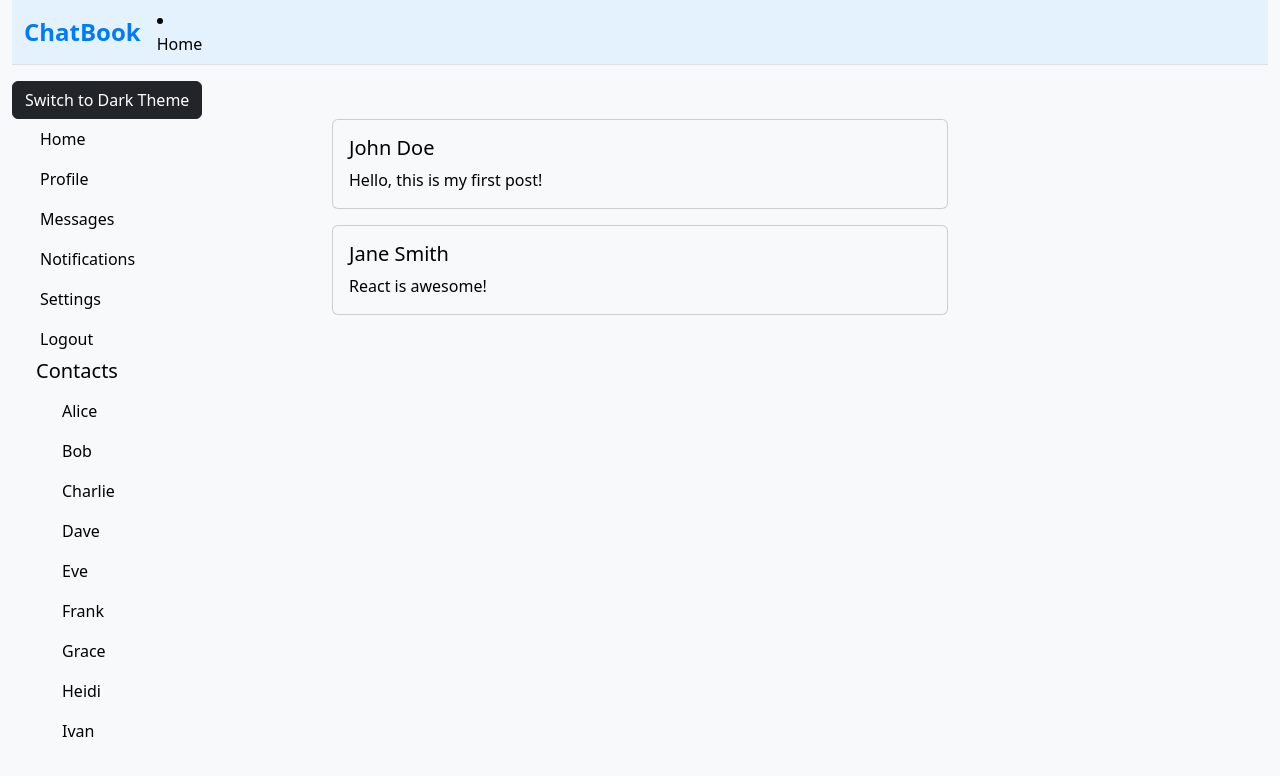
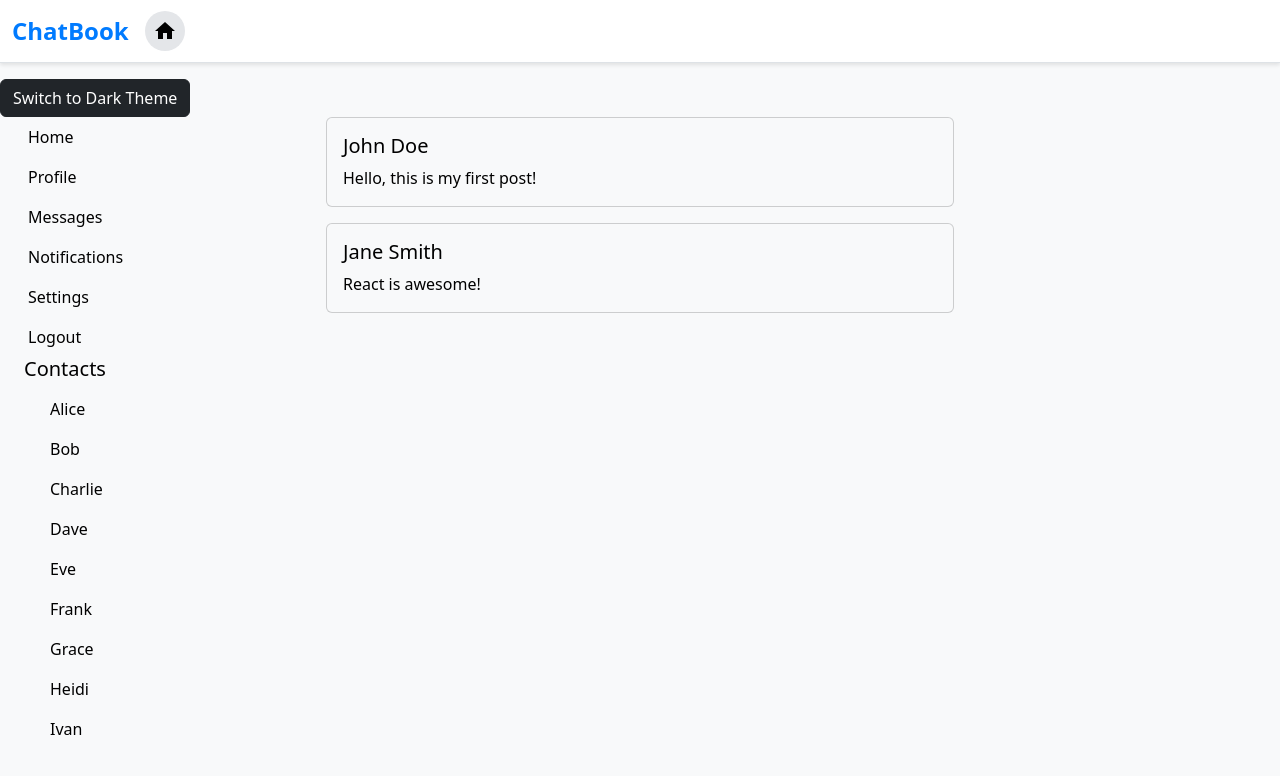
Before and after one commit to KristianBakov/ChatBook, a React (Create React App) app in the folder ClientApp/: page / in a window 1280 px wide. Shown: the top 776 px of the page. Built offline with nearby package versions, Linux system fonts and the light colour scheme.

Commit message:
Fixing navbar styles

```diff
--- a/ClientApp/src/commons/styles/common.css
+++ b/ClientApp/src/commons/styles/common.css
@@ -8,7 +8,7 @@
   --btn-bg-dark: #e4e6e9;
   --btn-bg-darker: #d1d3d8;
   --text-color: #000000;
-  --navbar-bg-color: #e3f2fd;
+  --navbar-bg-color: #ffffff;
   --sidebar-bg-color: #e9ecef;
   --btn-color: #000000;
   --color-toggle-light: #f6d447;
--- /dev/null
+++ b/ClientApp/src/components/IconCircleButton/IconCircleButton.css
@@ -0,0 +1,28 @@
+.btn-circle {
+  border-radius: 50%;
+  width: 40px;
+  height: 40px;
+  display: flex;
+  align-items: center;
+  justify-content: center;
+  padding: 0;
+  background-color: var(--btn-bg-dark);
+  border: none;
+  align-items: center;
+  color: var(--btn-color);
+  transition: background-color 0.3s ease, box-shadow 0.3s ease;
+}
+
+.btn-circle:hover {
+  color: var(--btn-color);
+  background-color: var(--btn-bg-darker);
+}
+
+.btn-circle:active {
+  color: var(--btn-color);
+  background-color: var(--btn-bg-darker);
+}
+
+.circle-icon {
+  font-size: 1.5rem;
+}
--- /dev/null
+++ b/ClientApp/src/components/IconCircleButton/IconCircleButton.jsx
@@ -0,0 +1,24 @@
+import React from "react";
+import { Button } from "reactstrap";
+import { Link as RouterLink } from "react-router-dom";
+import "./IconCircleButton.css";
+
+const IconCircleButton = ({ icon: Icon, isNavLink, to }) => {
+  const buttonClasses = "btn btn-circle";
+
+  if (isNavLink && to) {
+    return (
+      <Button tag={RouterLink} to={to} className={buttonClasses}>
+        {Icon && <Icon className="circle-icon" />}
+      </Button>
+    );
+  }
+
+  return (
+    <Button className={buttonClasses}>
+      {Icon && <Icon className="circle-icon" />}
+    </Button>
+  );
+};
+
+export default IconCircleButton;
--- a/ClientApp/src/components/IconTextButton/IconTextButton.jsx
+++ b/ClientApp/src/components/IconTextButton/IconTextButton.jsx
@@ -3,7 +3,7 @@ import { Button } from "reactstrap";
 import { Link as RouterLink } from "react-router-dom";
 import "./IconTextButton.css";
 
-const IconTextButton = ({ icon: Icon, children, to, isNavLink }) => {
+const IconTextButton = ({ icon: Icon, children, isNavLink, to }) => {
   const buttonClasses = "btn btn-nav d-flex w-100 text-left align-items-center";
 
   if (isNavLink && to) {
--- a/ClientApp/src/components/Layout/Layout.jsx
+++ b/ClientApp/src/components/Layout/Layout.jsx
@@ -19,7 +19,7 @@ export const Layout = ({ children }) => {
   const toggleSidebar = () => setSidebarOpen(!isSidebarOpen);
 
   return (
-    <Container fluid>
+    <Container fluid className="p-0">
       <NavMenu toggleSidebar={toggleSidebar} isSidebarOpen={isSidebarOpen} />
       <ThemeToggleDev />
       <Row>
--- a/ClientApp/src/components/NavMenu/NavMenu.css
+++ b/ClientApp/src/components/NavMenu/NavMenu.css
@@ -1,21 +1,8 @@
-/*a.navbar-brand {
-  white-space: normal;
-  text-align: center;
-  word-break: break-all;
-}
-
-html {
-  font-size: 14px;
-}
-@media (min-width: 768px) {
-  html {
-    font-size: 16px;
-  }
-}
-
 /* NavMenu.css */
 .navbar {
   background-color: #f8f9fa;
+  box-shadow: 0 2px 4px rgba(0, 0, 0, 0.1);
+  list-style: none;
 }
 
 .navbar-brand {
--- a/ClientApp/src/components/NavMenu/NavMenu.jsx
+++ b/ClientApp/src/components/NavMenu/NavMenu.jsx
@@ -5,11 +5,11 @@ import {
   NavbarBrand,
   NavbarToggler,
   NavItem,
-  NavLink,
-  Button,
 } from "reactstrap";
 import { Link } from "react-router-dom";
 import "./NavMenu.css";
+import IconCircleButton from "../IconCircleButton/IconCircleButton";
+import { MdHome } from "react-icons/md";
 
 const NavMenu = ({ toggleSidebar, isSidebarOpen }) => {
   return (
@@ -23,9 +23,9 @@ const NavMenu = ({ toggleSidebar, isSidebarOpen }) => {
         </NavbarBrand>
         <NavbarToggler onClick={toggleSidebar} className="mr-2" />
         <NavItem>
-          <NavLink tag={Link} to="/">
+          <IconCircleButton icon={MdHome} tag={Link} to="/">
             Home
-          </NavLink>
+          </IconCircleButton>
         </NavItem>
         <Collapse
           className="d-sm-inline-flex flex-sm-row-reverse d-md-none"
```
